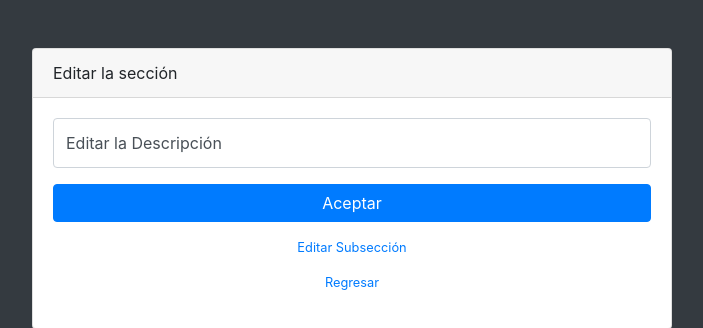
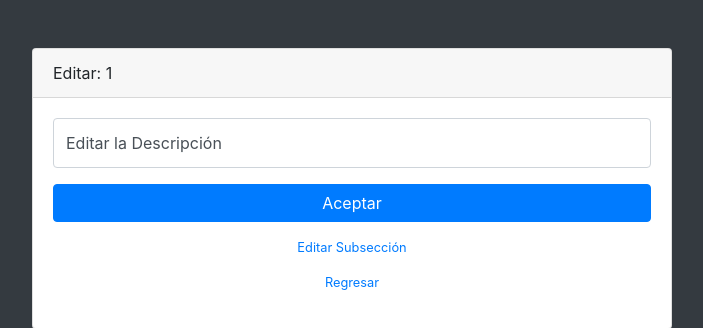
Before and after one commit to axelfj/careers-tec, a PHP site: page /editSection.php?name=1 in a window 1280 px wide. Shown: the top 328 px of the page, without its empty margins (288-991 px from the left). Run offline with PHP 8.4, Linux system fonts and the light colour scheme; some libraries are stand-ins or nearby versions.

Commit message:
Correciones .2

```diff
--- a/editSection.php
+++ b/editSection.php
@@ -36,7 +36,7 @@
 
 <div class="container">
     <div class="card card-register mx-auto mt-5">
-        <div class="card-header">Editar la sección</div>
+        <div class="card-header">Editar: <?php echo $name ?></div>
         <div class="card-body">
             <form enctype="multipart/form-data" method="POST">
                 <div class="form-group">
--- a/sections.php
+++ b/sections.php
@@ -190,7 +190,7 @@
         <div class="modal-dialog" role="document">
             <div class="modal-content">
                 <div class="modal-header">
-                    <h5 class="modal-title" id="exampleModalLabel">¿Seguro que desea borrar la carrera?</h5>
+                    <h5 class="modal-title" id="exampleModalLabel">¿Seguro que desea borrar la sección?</h5>
                     <button class="erase" type="button" data-dismiss="modal" aria-label="Close">
                         <span aria-hidden="true">×</span>
                     </button>
```
